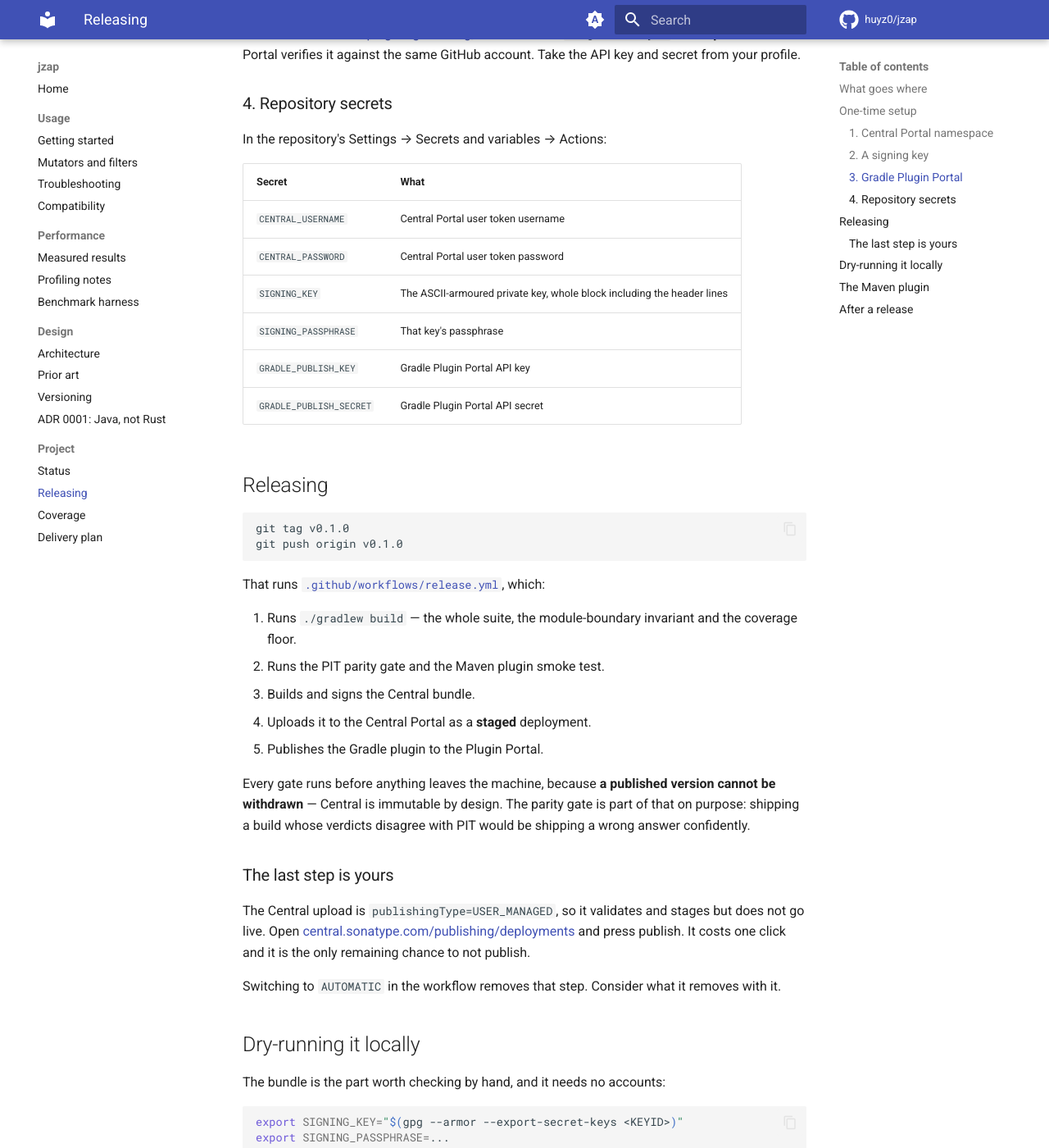
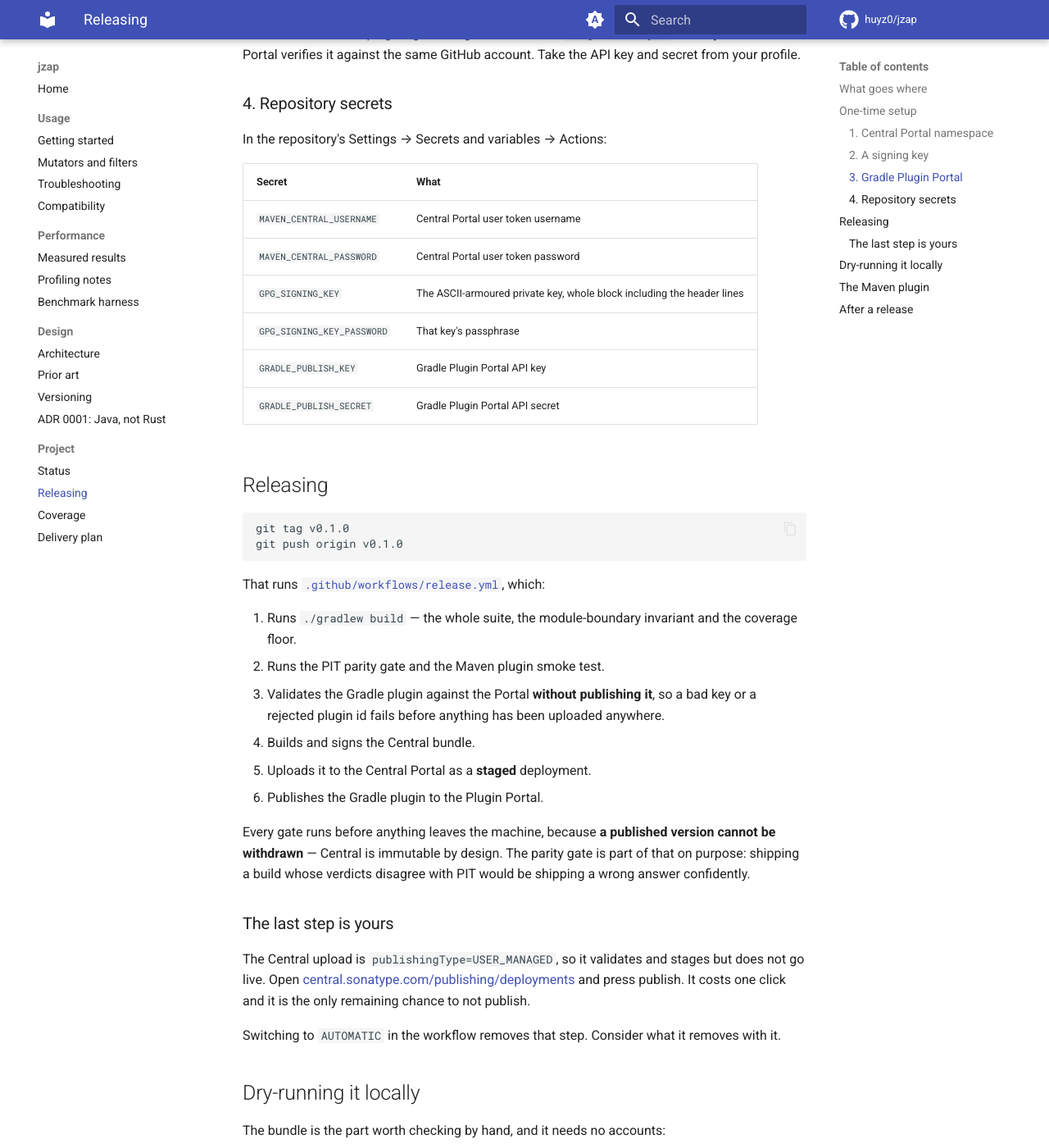
Before and after one commit to huyz0/jzap, an MkDocs documentation site: the page built from docs/releasing.md, in a window 1280 px wide and 1400 px high, scrolled down 1443 px. Shown: the whole window at 82% size. Built offline with MkDocs 1.6.1 and Material for MkDocs 9.7.7, drawn with Linux system fonts in a browser that asks for light colours; comment, search, counter and statistics services are not loaded; some of the changed text lies outside the part shown.

Commit message:
Final pass before 0.1.0: stale docs, uncovered new code, a release gap
## Docs that had drifted

Four claims had stopped being true, all of them things a reader would act on:

- MutationCoverageMojo still documented threads=0 as "one per available
  processor". That changed when the default became one analysis JVM, and this
  is the javadoc a Maven user reads.
- status.md's reporter list did not mention the agent reporter at all.
- The agent skill claimed 8-10x PIT. The measured range is 7.9x on a four-core
  CI runner to 9.6x on a developer machine, so the low end was overstated; it
  now gives both numbers and says the machine decides.
- The README gave the developer-machine figure with no machine attached, which
  reads as a property of the tool rather than of that box.

Two claims were checked against reality rather than re-read: the README's
example console block still matches what the CLI prints, and usage.md's exit
code table still matches the constants in RunCommand.

## Coverage of code added since the last release

Three uncovered lines were new, so they are now tested rather than absorbed by
the floor: the two branches of MutantExecutor.why, which name whichever bound
trimmed a thread request, and the agent reporter's timeout section. why is now
package-private for the same reason workerCountFor is -- its branches depend on
core counts and workloads no fixture here reaches.

Also added a test that every reporter answers to the id it was registered
under, since a mismatch there means --reporters and the report it produces
disagree, which nothing else would catch.

Line coverage 93.31% -> 93.53%, branch 86.74% -> 86.90%.

## A half-done release was possible

The release workflow published the Gradle plugin after uploading to Central. A
bad Portal key or a rejected plugin id would therefore fail only once Central
already held a staged bundle, leaving the release split across two systems --
one needing manual cleanup and the other, the Plugin Portal, having no unpublish
at all. publishPlugins --validate-only now runs with the other gates, before
anything is uploaded anywhere.

## Also

The six publishing secrets moved to the names osproxy-java already uses, so one
convention covers both projects and the same values work in either.

Co-Authored-By: Claude Opus 5 <noreply@anthropic.com>

````diff
--- a/docs/releasing.md
+++ b/docs/releasing.md
@@ -36,7 +36,7 @@ Central requires a detached signature on every artefact.
 ```bash
 gpg --full-generate-key                  # RSA 4096, no expiry or a long one
 gpg --list-secret-keys --keyid-format=long
-gpg --armor --export-secret-keys <KEYID> # this whole block is the SIGNING_KEY secret
+gpg --armor --export-secret-keys <KEYID> # this whole block is the GPG_SIGNING_KEY secret
 gpg --keyserver keys.openpgp.org --send-keys <KEYID>   # Central checks a public keyserver
 ```
 
@@ -55,10 +55,10 @@ In the repository's Settings → Secrets and variables → Actions:
 
 | Secret | What |
 |---|---|
-| `CENTRAL_USERNAME` | Central Portal user token username |
-| `CENTRAL_PASSWORD` | Central Portal user token password |
-| `SIGNING_KEY` | The ASCII-armoured private key, whole block including the header lines |
-| `SIGNING_PASSPHRASE` | That key's passphrase |
+| `MAVEN_CENTRAL_USERNAME` | Central Portal user token username |
+| `MAVEN_CENTRAL_PASSWORD` | Central Portal user token password |
+| `GPG_SIGNING_KEY` | The ASCII-armoured private key, whole block including the header lines |
+| `GPG_SIGNING_KEY_PASSWORD` | That key's passphrase |
 | `GRADLE_PUBLISH_KEY` | Gradle Plugin Portal API key |
 | `GRADLE_PUBLISH_SECRET` | Gradle Plugin Portal API secret |
 
@@ -73,9 +73,11 @@ That runs [`.github/workflows/release.yml`](https://github.com/huyz0/jzap/blob/m
 
 1. Runs `./gradlew build` — the whole suite, the module-boundary invariant and the coverage floor.
 2. Runs the PIT parity gate and the Maven plugin smoke test.
-3. Builds and signs the Central bundle.
-4. Uploads it to the Central Portal as a **staged** deployment.
-5. Publishes the Gradle plugin to the Plugin Portal.
+3. Validates the Gradle plugin against the Portal **without publishing it**, so a bad key or a
+   rejected plugin id fails before anything has been uploaded anywhere.
+4. Builds and signs the Central bundle.
+5. Uploads it to the Central Portal as a **staged** deployment.
+6. Publishes the Gradle plugin to the Plugin Portal.
 
 Every gate runs before anything leaves the machine, because **a published version cannot be
 withdrawn** — Central is immutable by design. The parity gate is part of that on purpose: shipping
@@ -94,8 +96,8 @@ Switching to `AUTOMATIC` in the workflow removes that step. Consider what it rem
 The bundle is the part worth checking by hand, and it needs no accounts:
 
 ```bash
-export SIGNING_KEY="$(gpg --armor --export-secret-keys <KEYID>)"
-export SIGNING_PASSPHRASE=...
+export GPG_SIGNING_KEY="$(gpg --armor --export-secret-keys <KEYID>)"
+export GPG_SIGNING_KEY_PASSWORD=...
 ./gradlew centralBundle -PjzapVersion=0.1.0
 unzip -l build/central/jzap-0.1.0-bundle.zip
 ```
````
Also changed, not shown: README.md (+2 -1 lines), docs/status.md (+2 -1 lines), skills/jzap/SKILL.md (+2 -1 lines), 6 other files.
